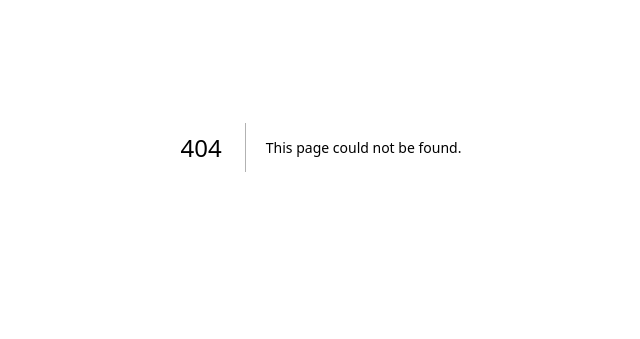
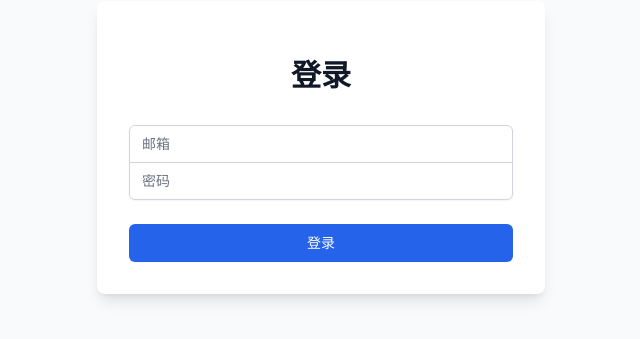
Before and after one commit to tigerbryan/tiger-console, a Next.js app: page /auth/login in a window 1280 px wide. Before the commit this address had no page. Shown: the part 253-592 px from the top of the page, without its empty margins (319-959 px from the left). Built offline with nearby package versions, Linux system fonts and the light colour scheme.

Commit message:
feat: 添加 Suspense 边界到登录和 2FA 设置页面

```diff
--- /dev/null
+++ b/app/auth/login/page.tsx
@@ -0,0 +1,113 @@
+'use client';
+
+import { useState, Suspense } from 'react';
+import { useRouter } from 'next/navigation';
+
+function LoginContent() {
+  const router = useRouter();
+  const [email, setEmail] = useState('');
+  const [password, setPassword] = useState('');
+  const [error, setError] = useState('');
+  const [isLoading, setIsLoading] = useState(false);
+
+  const handleSubmit = async (e: React.FormEvent) => {
+    e.preventDefault();
+    setIsLoading(true);
+    setError('');
+
+    try {
+      const response = await fetch('/api/auth/login', {
+        method: 'POST',
+        headers: {
+          'Content-Type': 'application/json',
+        },
+        body: JSON.stringify({ email, password }),
+      });
+
+      const data = await response.json();
+
+      if (data.error) {
+        setError(data.error);
+        return;
+      }
+
+      if (data.requires2FA) {
+        router.push(`/auth/verify-2fa?email=${encodeURIComponent(email)}`);
+      } else {
+        router.push('/');
+      }
+    } catch (err) {
+      setError('登录失败，请重试');
+    } finally {
+      setIsLoading(false);
+    }
+  };
+
+  return (
+    <div className="min-h-screen flex items-center justify-center bg-gray-50">
+      <div className="max-w-md w-full space-y-8 p-8 bg-white rounded-lg shadow-lg">
+        <div>
+          <h2 className="mt-6 text-center text-3xl font-extrabold text-gray-900">
+            登录
+          </h2>
+        </div>
+        <form className="mt-8 space-y-6" onSubmit={handleSubmit}>
+          <div className="rounded-md shadow-sm -space-y-px">
+            <div>
+              <label htmlFor="email" className="sr-only">
+                邮箱
+              </label>
+              <input
+                id="email"
+                name="email"
+                type="email"
+                required
+                className="appearance-none rounded-none relative block w-full px-3 py-2 border border-gray-300 placeholder-gray-500 text-gray-900 rounded-t-md focus:outline-none focus:ring-blue-500 focus:border-blue-500 focus:z-10 sm:text-sm"
+                placeholder="邮箱"
+                value={email}
+                onChange={(e) => setEmail(e.target.value)}
+              />
+            </div>
+            <div>
+              <label htmlFor="password" className="sr-only">
+                密码
+              </label>
+              <input
+                id="password"
+                name="password"
+                type="password"
+                required
+                className="appearance-none rounded-none relative block w-full px-3 py-2 border border-gray-300 placeholder-gray-500 text-gray-900 rounded-b-md focus:outline-none focus:ring-blue-500 focus:border-blue-500 focus:z-10 sm:text-sm"
+                placeholder="密码"
+                value={password}
+                onChange={(e) => setPassword(e.target.value)}
+              />
+            </div>
+          </div>
+
+          {error && (
+            <div className="text-red-500 text-sm text-center">{error}</div>
+          )}
+
+          <div>
+            <button
+              type="submit"
+              disabled={isLoading}
+              className="group relative w-full flex justify-center py-2 px-4 border border-transparent text-sm font-medium rounded-md text-white bg-blue-600 hover:bg-blue-700 focus:outline-none focus:ring-2 focus:ring-offset-2 focus:ring-blue-500"
+            >
+              {isLoading ? '登录中...' : '登录'}
+            </button>
+          </div>
+        </form>
+      </div>
+    </div>
+  );
+}
+
+export default function LoginPage() {
+  return (
+    <Suspense fallback={<div>加载中...</div>}>
+      <LoginContent />
+    </Suspense>
+  );
+}
--- a/app/auth/setup-2fa/page.tsx
+++ b/app/auth/setup-2fa/page.tsx
@@ -1,10 +1,10 @@
 'use client';
 
-import { useState, useEffect } from 'react';
+import { useState, useEffect, Suspense } from 'react';
 import { useRouter, useSearchParams } from 'next/navigation';
 import QRCode from 'qrcode';
 
-export default function Setup2FA() {
+function Setup2FAContent() {
   const router = useRouter();
   const searchParams = useSearchParams();
   const [qrCode, setQrCode] = useState('');
@@ -133,3 +133,11 @@ export default function Setup2FA() {
     </div>
   );
 }
+
+export default function Setup2FAPage() {
+  return (
+    <Suspense fallback={<div>加载中...</div>}>
+      <Setup2FAContent />
+    </Suspense>
+  );
+}
--- a/app/page.tsx
+++ b/app/page.tsx
@@ -2,6 +2,7 @@
 
 import { useSession, signOut } from 'next-auth/react';
 import { useRouter } from 'next/navigation';
+import Link from 'next/link';
 
 export default function Home() {
   const { data: session, status } = useSession();
@@ -24,8 +25,14 @@ export default function Home() {
             <div className="flex items-center">
               <h1 className="text-xl font-bold">Tiger Console</h1>
             </div>
-            <div className="flex items-center">
-              <span className="mr-4">{session.user?.email}</span>
+            <div className="flex items-center space-x-4">
+              <Link
+                href="/settings/security"
+                className="text-gray-700 hover:text-gray-900"
+              >
+                安全设置
+              </Link>
+              <span className="text-gray-500">{session.user?.email}</span>
               <button
                 onClick={() => signOut()}
                 className="bg-red-500 hover:bg-red-600 text-white px-4 py-2 rounded-md"
```
